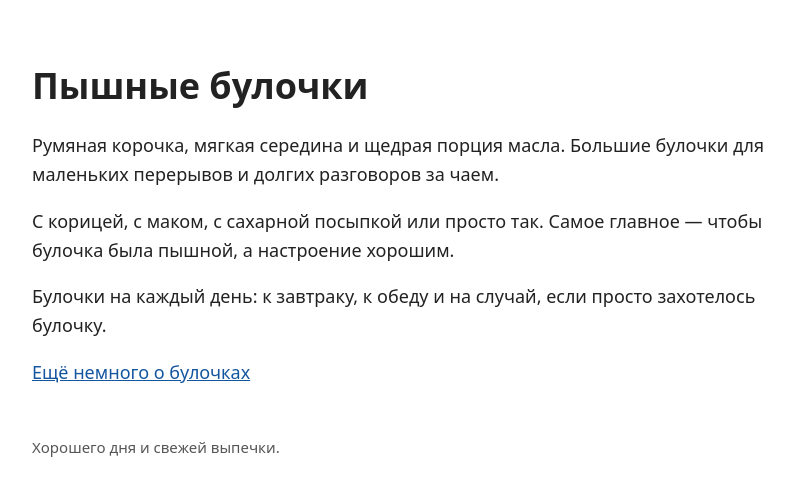
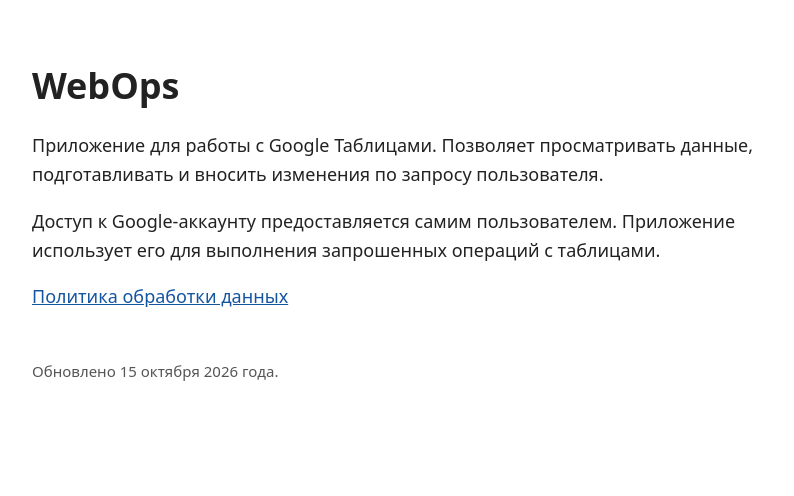
Before and after one commit to WelEnay/app-info, a plain HTML site: page index.html in a window 1280 px wide. Shown: the whole page, without its empty margins (228-1022 px from the left). Drawn offline with Linux system fonts and the light colour scheme.

Commit message:
Describe general app functionality

```diff
--- a/index.html
+++ b/index.html
@@ -3,17 +3,16 @@
 <head>
   <meta charset="utf-8">
   <meta name="viewport" content="width=device-width, initial-scale=1">
-  <title>Пышные булочки</title>
+  <title>WebOps — информация о приложении</title>
   <style>body{font:18px/1.6 system-ui,sans-serif;max-width:760px;margin:64px auto;padding:0 24px;color:#222}a{color:#1455a0}h1{line-height:1.2}footer{margin-top:48px;font-size:15px;color:#555}</style>
 </head>
 <body>
   <main>
-    <h1>Пышные булочки</h1>
-    <p>Румяная корочка, мягкая середина и щедрая порция масла. Большие булочки для маленьких перерывов и долгих разговоров за чаем.</p>
-    <p>С корицей, с маком, с сахарной посыпкой или просто так. Самое главное — чтобы булочка была пышной, а настроение хорошим.</p>
-    <p>Булочки на каждый день: к завтраку, к обеду и на случай, если просто захотелось булочку.</p>
-    <p><a href="privacy.html">Ещё немного о булочках</a></p>
+    <h1>WebOps</h1>
+    <p>Приложение для работы с Google Таблицами. Позволяет просматривать данные, подготавливать и вносить изменения по запросу пользователя.</p>
+    <p>Доступ к Google-аккаунту предоставляется самим пользователем. Приложение использует его для выполнения запрошенных операций с таблицами.</p>
+    <p><a href="privacy.html">Политика обработки данных</a></p>
   </main>
-  <footer>Хорошего дня и свежей выпечки.</footer>
+  <footer>Обновлено 15 октября 2026 года.</footer>
 </body>
 </html>
```
